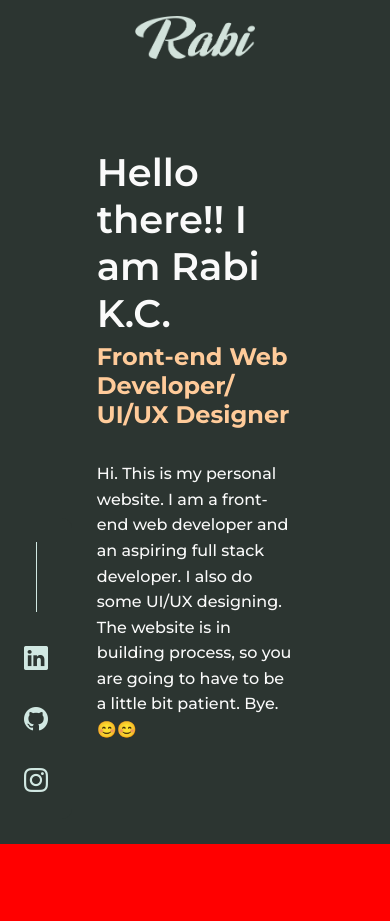
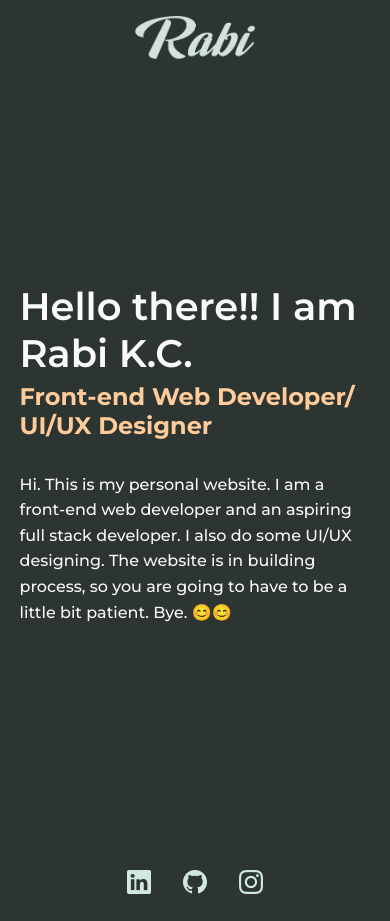
Before and after one commit to RabiKC/my-portfolio, a plain HTML site: page index.html in a window 390 px wide. Before the commit the page ends 844 px from the top, so only its background shows below. Drawn offline with nearby package versions, Linux system fonts and the light colour scheme.

Commit message:
made responsive for mobile

```diff
--- a/css/style.css
+++ b/css/style.css
@@ -10,7 +10,7 @@
 }
 
 body {
-  background-color: red;
+  background-color: var(--primary-color);
 }
 :root {
   --primary-color: #2c3531;
@@ -83,7 +83,7 @@ p {
   background-color: var(--primary-color);
   width: 100%;
   min-height: 100vh;
-  padding: 3rem 0 0;
+  padding: 4rem 0 0;
   display: flex;
   justify-content: center;
   align-items: center;
@@ -99,7 +99,7 @@ p {
 
 .hero__wrapper .hero__left {
   /* flex-basis: 60%; */
-  padding: 1rem 3rem;
+  /* padding: 1rem 3rem; */
   color: var(--white-text);
   display: flex;
   justify-content: center;
@@ -138,7 +138,7 @@ p {
   z-index: 100;
   bottom: 3%;
   padding: 1.5rem;
-  background-color: var(--primary-color);
+  /* background-color: var(--primary-color); */
   border-radius: 0 10px 10px 0;
 }
 
@@ -165,4 +165,17 @@ p {
   .nav__links {
     display: none;
   }
+
+  .social__links {
+    flex-direction: row;
+    position: relative;
+  }
+
+  .hero__wrapper {
+    width: 90%;
+  }
+
+  .social__links::before {
+    display: none;
+  }
 }
```
